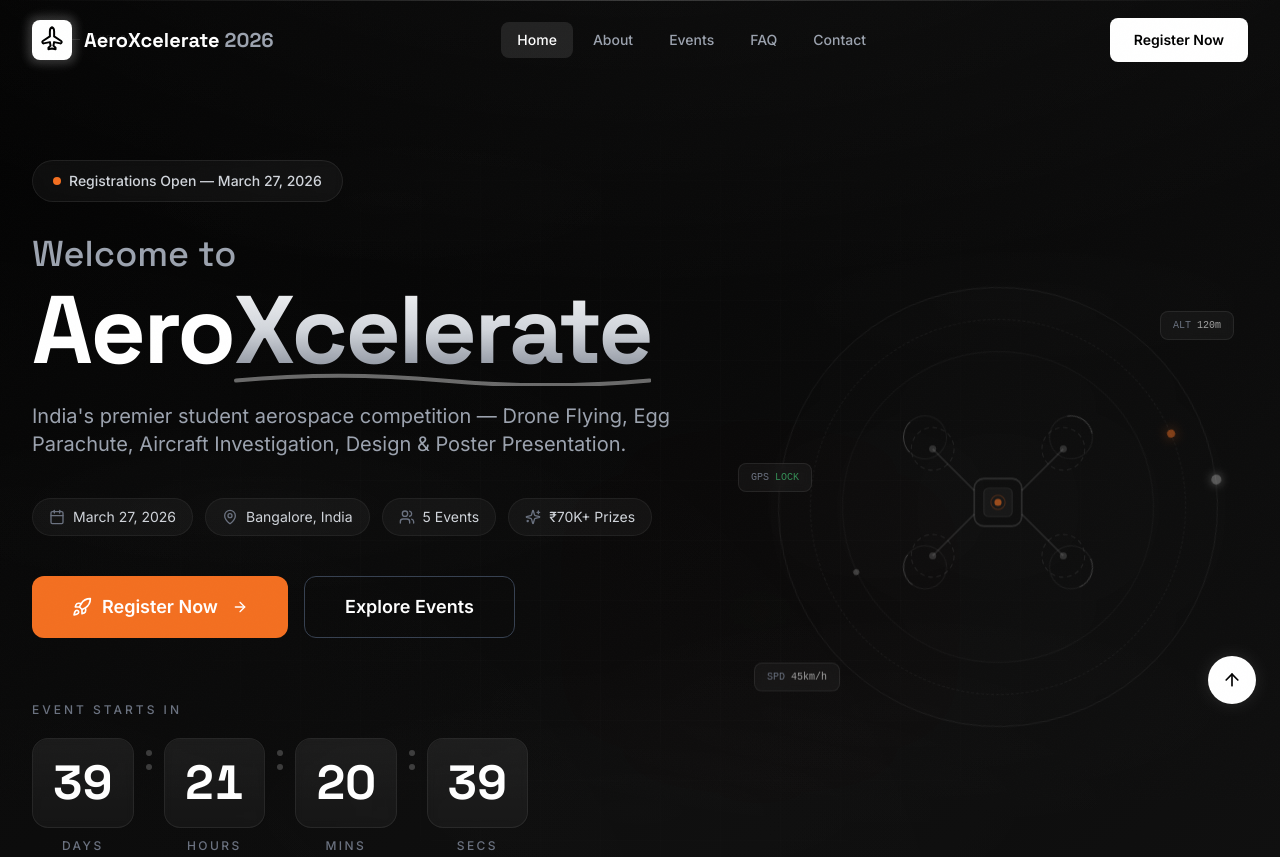
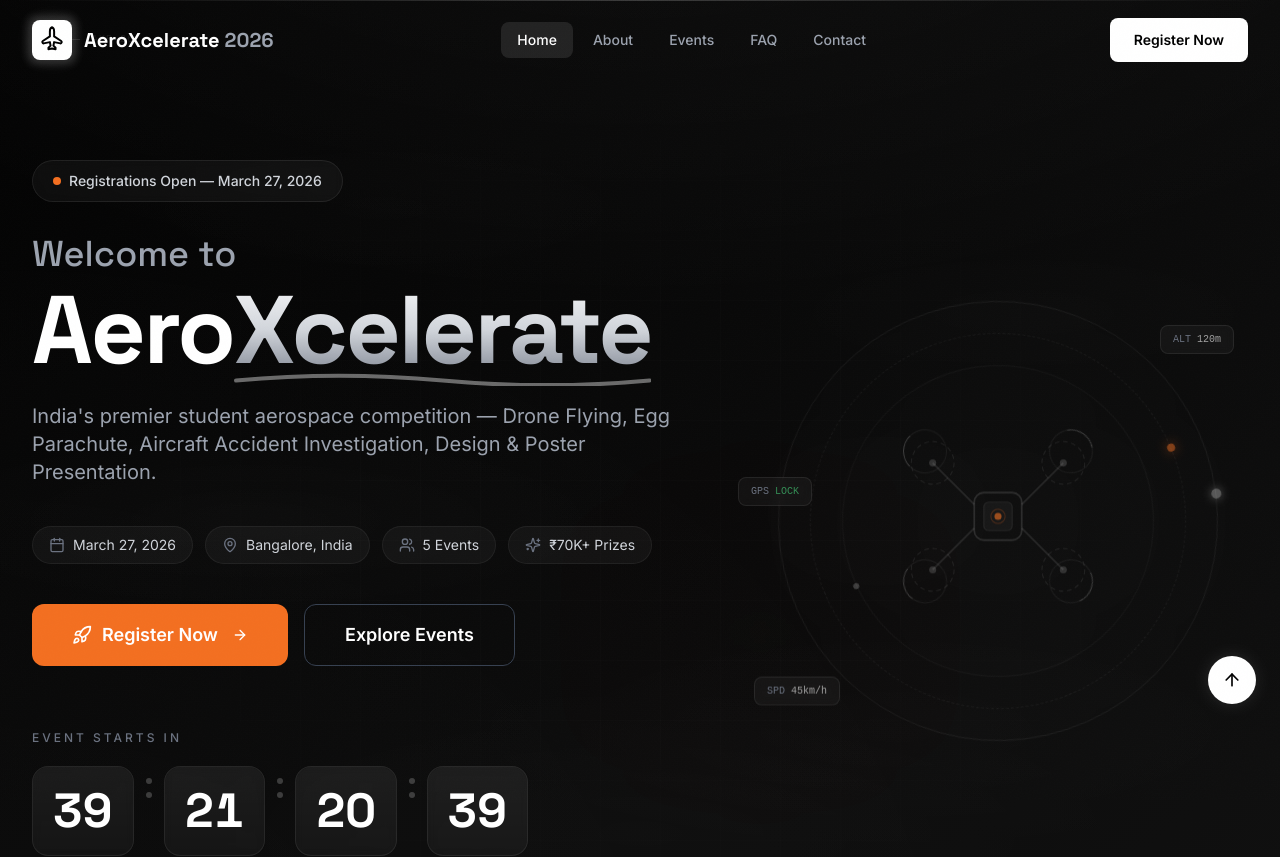
Before and after one commit to Abhishek-M-29/Drone-Habba, a React (Vite) app: page / in a window 1280 px wide. Shown: the top 857 px of the page. Built offline with nearby package versions, Linux system fonts and the light colour scheme.

Commit message:
Updated the changes from naiak

```diff
--- a/src/components/Footer.jsx
+++ b/src/components/Footer.jsx
@@ -136,22 +136,17 @@ const Footer = () => {
           <div>
             <h3 className="font-display font-semibold text-white mb-4">Contact Us</h3>
 
-            {/* Faculty Coordinator */}
-            <div className="mb-4">
-              <p className="text-gray-400 text-xs font-semibold uppercase tracking-wider mb-2">Event Coordinator</p>
-              <div className="text-steel text-sm">
-                <p className="text-white font-medium">Tanisha D. Singh</p>
-                <a href="tel:+918073507134" className="flex items-center gap-2 mt-1 hover:text-gray-300 transition-colors">
-                  <Phone className="w-4 h-4" />
-                  <span>80735 07134</span>
-                </a>
-              </div>
-            </div>
-
             {/* Student Coordinators */}
             <div className="mb-4">
               <p className="text-gray-400 text-xs font-semibold uppercase tracking-wider mb-2">Student Coordinators</p>
               <div className="space-y-3">
+                <div className="text-steel text-sm">
+                  <p className="text-white font-medium">Tanisha D. Singh</p>
+                  <a href="tel:+918073507134" className="flex items-center gap-2 mt-1 hover:text-gray-300 transition-colors">
+                    <Phone className="w-4 h-4" />
+                    <span>80735 07134</span>
+                  </a>
+                </div>
                 <div className="text-steel text-sm">
                   <p className="text-white font-medium">B S Sanketh</p>
                   <a href="tel:+919611968997" className="flex items-center gap-2 mt-1 hover:text-gray-300 transition-colors">
--- a/src/components/Hero.jsx
+++ b/src/components/Hero.jsx
@@ -152,7 +152,7 @@ const Hero = () => {
             className="text-lg sm:text-xl text-gray-400 max-w-2xl mx-auto lg:mx-0 mb-10 leading-relaxed"
           >
             India's premier student aerospace competition — Drone Flying,
-            Egg Parachute, Aircraft Investigation, Design & Poster Presentation.
+            Egg Parachute, Aircraft Accident Investigation, Design & Poster Presentation.
           </motion.p>
 
           {/* Event Details — pill style */}
```
